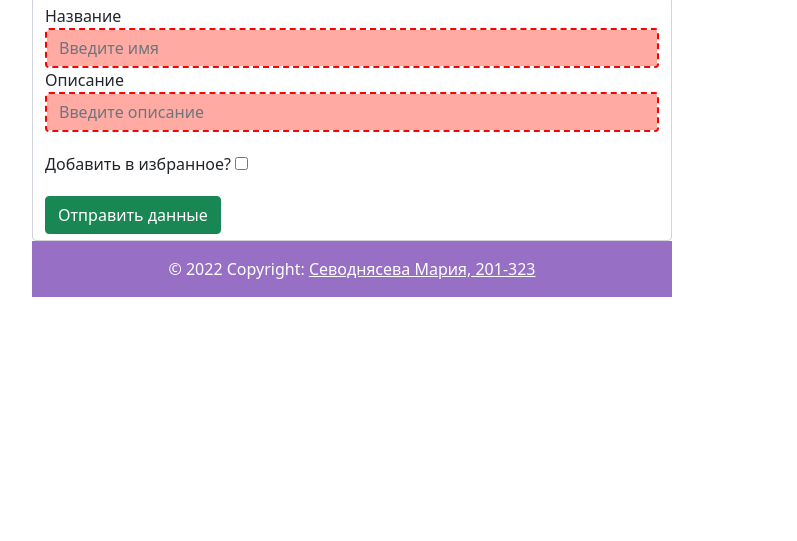
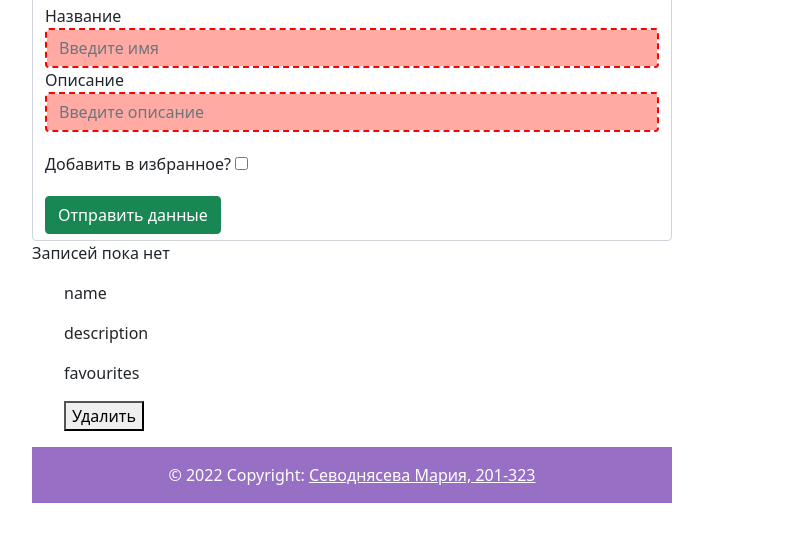
Before and after one commit to masha-sevod/EXAM_29.06, a plain HTML site: page public/index.html in a window 1280 px wide. Shown: the part 201-742 px from the top of the page, without its empty margins (288-1085 px from the left). Drawn offline with nearby package versions, Linux system fonts and the light colour scheme.

Commit message:
Update index.html

```diff
--- a/public/index.html
+++ b/public/index.html
@@ -45,6 +45,21 @@
       </div>
         <button type="submit" class="btn btn-success" >Отправить данные</button>
     </form>
+    <div class="lists">
+      <div class="closeText"><p>Записей пока нет</p></div>
+      <ul type="none">
+
+        <li class = 'blocked'>
+          <div class="spisok">
+            <p>name</p>
+            <p>description</p>
+            <p>favourites</p>
+            <button class="delete">Удалить</button>
+          </div>
+        </li>
+
+      </ul>
+    </div>
   </main>
     <footer class="text-center text-white" style="background-color: #976fc4;">
       <div class="text-center p-3">
```
